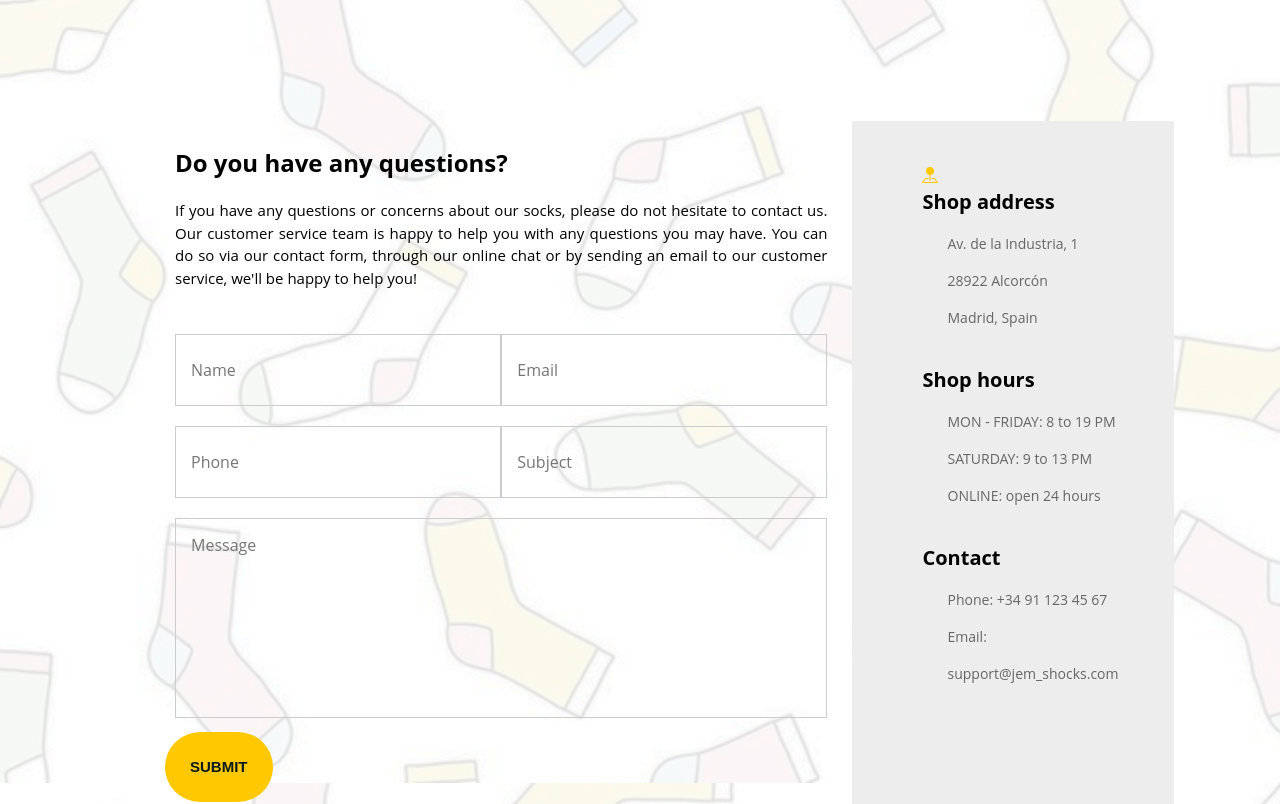
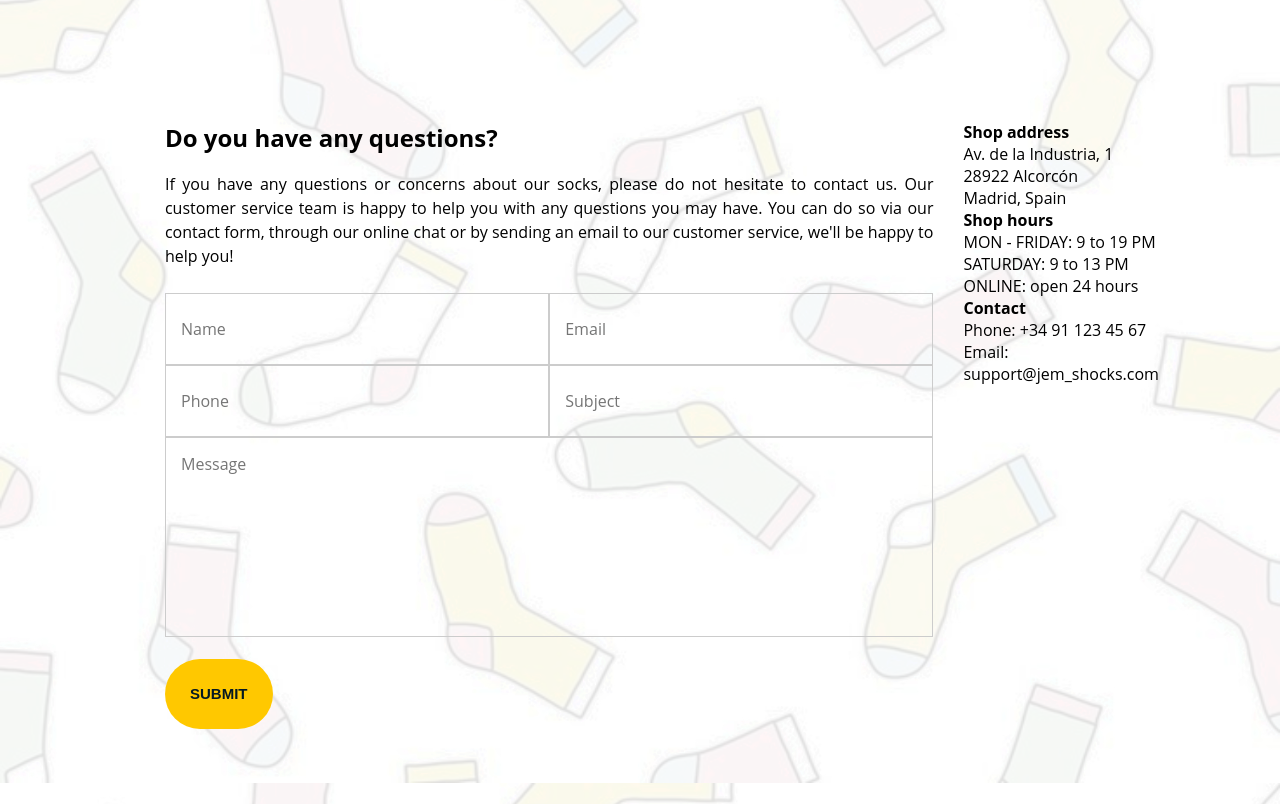
Before and after one commit to Yorrryiii/JEM_Shocks, a React (Create React App) app in the folder jem_shocks/: page /JEM_SHOCKS/contact in a window 1280 px wide. Shown: the part 500-1304 px from the top of the page. Built offline with nearby package versions, Linux system fonts and the light colour scheme; a web font is replaced by a local one.

Commit message:
no message

```diff
--- a/jem_shocks/src/components/Contact.jsx
+++ b/jem_shocks/src/components/Contact.jsx
@@ -16,7 +16,7 @@ export class Contact extends Component {
                     {/* div que engloba el formulario */}
                     <div id='FormularioContacto'>
                         <div id='tituloForm'>
-                            <h2 style={{ padding: 10 }}>Do you have any questions?</h2>
+                            <h2 style={{ margin: '0 0 17.5px' }}>Do you have any questions?</h2>
                             <p className='descripcionPregunta'>
                                 If you have any questions or concerns about our socks, please do not hesitate to contact us.
                                 Our customer service team is happy to help you with any questions you may have.
@@ -47,26 +47,26 @@ export class Contact extends Component {
                         </div>
                     </div>
                     {/* div que engloba la columna de otros dats de interés */}
-                    <div id='DatosInteres'>
-                        <div>
+                    <div id='datos'>
+                        <div id='InformacionAdicional'>
                             <div id='ShopAddress'>
-                                <svg xmlns="http://www.w3.org/2000/svg" width="16" height="16" fill="currentColor" class="bi bi-pin-map-fill" viewBox="0 0 16 16">
+                                {/* <svg xmlns="http://www.w3.org/2000/svg" width="16" height="16" fill="currentColor" class="bi bi-pin-map-fill" viewBox="0 0 16 16">
                                     <path fill-rule="evenodd" d="M3.1 11.2a.5.5 0 0 1 .4-.2H6a.5.5 0 0 1 0 1H3.75L1.5 15h13l-2.25-3H10a.5.5 0 0 1 0-1h2.5a.5.5 0 0 1 .4.2l3 4a.5.5 0 0 1-.4.8H.5a.5.5 0 0 1-.4-.8l3-4z" />
                                     <path fill-rule="evenodd" d="M4 4a4 4 0 1 1 4.5 3.969V13.5a.5.5 0 0 1-1 0V7.97A4 4 0 0 1 4 3.999z" />
-                                </svg>
-                                <h2>Shop address</h2>
+                                </svg> */}
+                                <h4>Shop address</h4>
                                 <p>Av. de la Industria, 1 </p>
                                 <p>28922 Alcorcón </p>
                                 <p>Madrid, Spain</p>
                             </div>
                             <div id='ShopHours'>
-                                <h2>Shop hours</h2>
-                                <p>MON - FRIDAY: 8 to 19 PM</p>
+                                <h4>Shop hours</h4>
+                                <p>MON - FRIDAY: 9 to 19 PM</p>
                                 <p>SATURDAY: 9 to 13 PM</p>
                                 <p>ONLINE: open 24 hours</p>
                             </div>
                             <div id='Contact'>
-                                <h2>Contact</h2>
+                                <h4>Contact</h4>
                                 <p>Phone: +34 91 123 45 67</p>
                                 <p>Email:</p>
                                 <p>support@jem_shocks.com</p>
--- a/jem_shocks/src/components/styles/Contact.css
+++ b/jem_shocks/src/components/styles/Contact.css
@@ -5,9 +5,8 @@
     width: 80%;
 }
 
-#FormularioContacto{
-    padding: 15px;
-    width: 90%;
+#FormularioContacto, #datos{
+    padding: 0 15px;
 }
 
 #tituloForm{
@@ -58,6 +57,7 @@ textarea{
     font-size: 1rem;
     padding: 15px;
     border: 1px solid #ccc;
+    margin: 0px 0px 17.5px;
 }
 
 input[type="submit"] {
@@ -72,38 +72,3 @@ input[type="submit"] {
     border-radius: 40px;
     width: auto;
 }
-
-#DatosInteres{
-    background-size: cover;
-    background-color: #ededed;
-    padding: 15px;
-    width: 35%;
-    padding: 45px 30px;
-}
-
-#DatosInteres h2{
-    font-size: 20px;
-    font-family: 'Poppins','Open Sans', sans-serif;
-    margin: 0px 0px 10px;
-}
-
-#DatosInteres p{
-    font-size: 14px;
-    font-family: 'Poppins','Open Sans', sans-serif;
-    margin: 0px 0px 0px 10px;
-    color: #666;
-    text-align: left;
-    /* Espacio entre las etiquetas p */
-    line-height: 0.5;
-    padding: 15px;
-}
-
-#ShopAddress, #ShopHours, #Contact{
-    margin: 0px 0px 30px;
-    padding: 0px 0px 0px 40px;
-}
-
-svg{
-    /* Le cambiamos el color al color #ffc800 */
-    fill: #ffc800;
-}
--- a/jem_shocks/src/components/styles/Footer.css
+++ b/jem_shocks/src/components/styles/Footer.css
@@ -7,7 +7,7 @@
     width: 100%;
 }
 
-p{
+#footer p{
     /* Alineamos el texto al centro de la pantalla */
     text-align: center;
     /* Ponemos el color de la fuente en color blanco */
```
